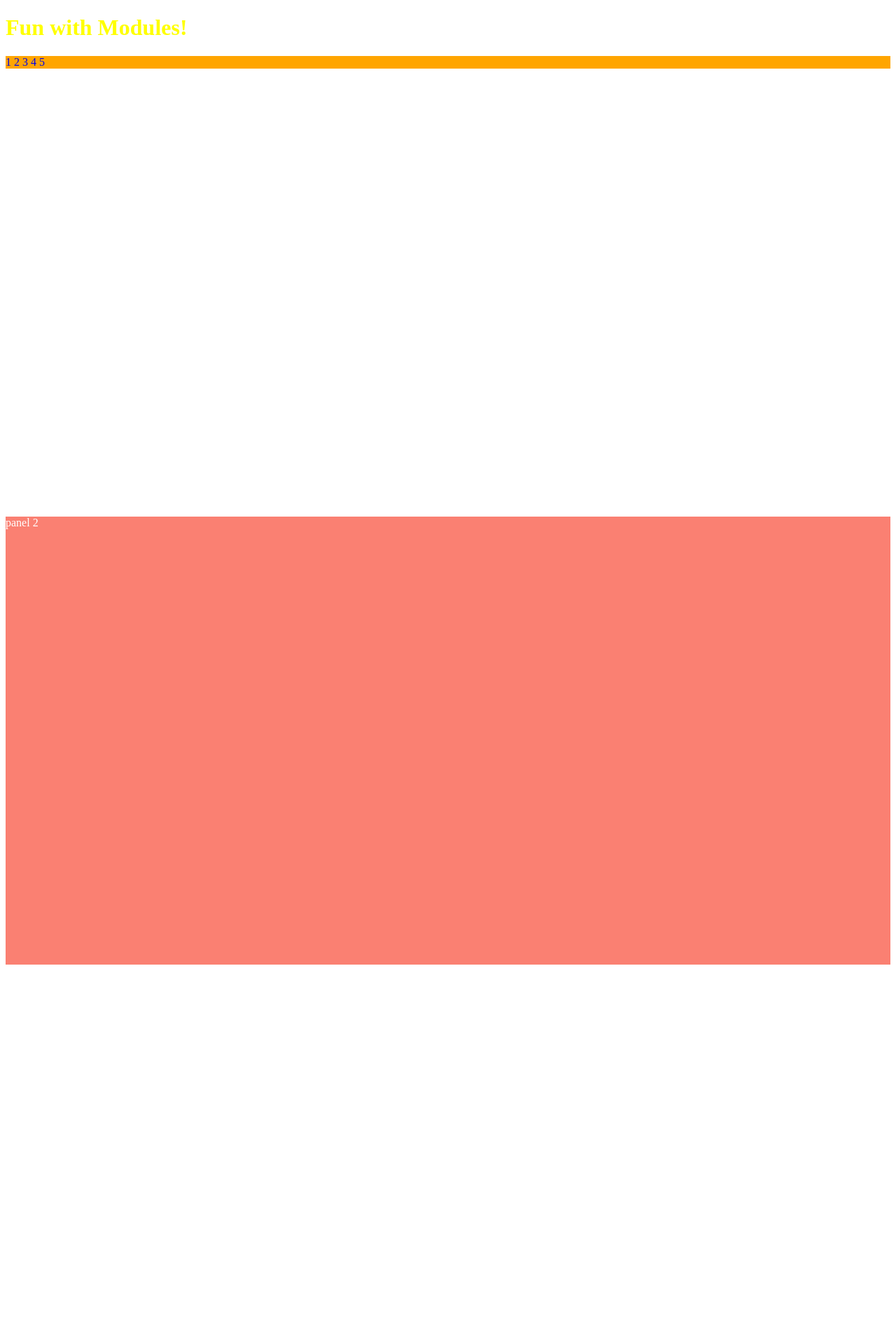
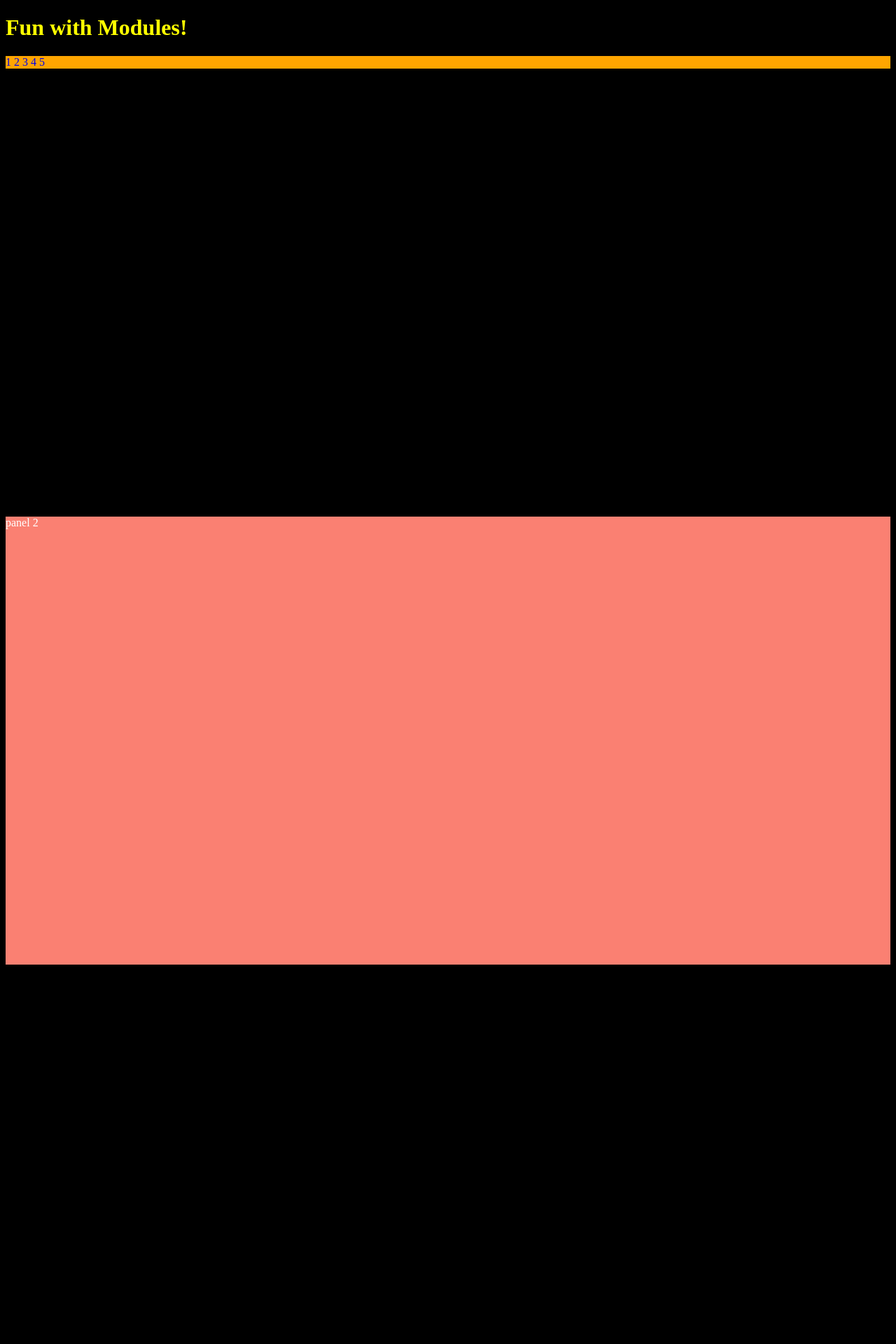
Before and after one commit to lkeery/Week2_Review, a PHP site: page /index.html in a window 1280 px wide. Shown: the top 1920 px of the page at 70% size. Run offline with PHP 8.4, Linux system fonts and the light colour scheme.

Commit message:
Change bg to black

```diff
--- a/css/main.css
+++ b/css/main.css
@@ -1,2 +1,2 @@
-nav{background-color:orange}nav ul{margin:0;padding:0}nav ul li{display:inline}nav a{text-decoration:none}footer{color:orange}ul{margin:0;padding:0}ul li{display:inline}ul a{text-decoration:none}body{color:blue;background-color:#fff}h1,h2,h3{color:#ff0}.panel{height:80vh}.panel:nth-child(even){background-color:salmon;color:white}#to-top{position:fixed;bottom:10px;right:10px;display:none}
+nav{background-color:orange}nav ul{margin:0;padding:0}nav ul li{display:inline}nav a{text-decoration:none}footer{color:orange}ul{margin:0;padding:0}ul li{display:inline}ul a{text-decoration:none}body{color:blue;background-color:#000}h1,h2,h3{color:#ff0}.panel{height:80vh}.panel:nth-child(even){background-color:salmon;color:white}#to-top{position:fixed;bottom:10px;right:10px;display:none}
 /*# sourceMappingURL=main.css.map */
--- a/sass/_vars.scss
+++ b/sass/_vars.scss
@@ -1,6 +1,6 @@
 // Css variables
 $main-color: blue;
-$body-bg: white;
+$body-bg: black;
 
 $heading-color: yellow;
 
```
